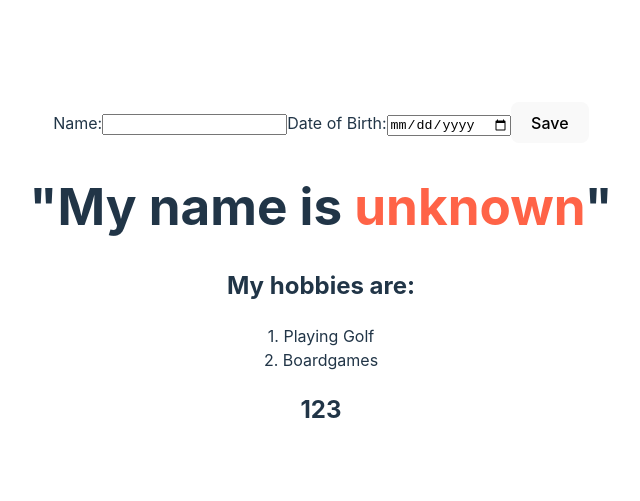
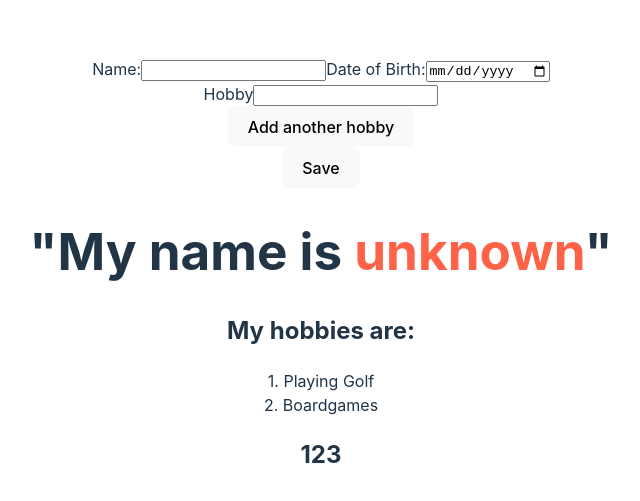
Before and after one commit to Pasika-swn/react-jumpstart, a React (Vite) app: page / in a window 1280 px wide. Shown: the part 125-626 px from the top of the page, without its empty margins (319-959 px from the left). Built offline with nearby package versions, Linux system fonts and the light colour scheme.

Commit message:
.map with hobby dynamic

```diff
--- a/src/App.jsx
+++ b/src/App.jsx
@@ -43,6 +43,7 @@ function App() {
   const [data, setData] = useState({ name: undefined, dob: undefined }); //เก็บเป็น obj โดย udf name ไปก่อน
   const [name, setName] = useState("");
   const [dob, setDob] = useState("");
+  const [hobbies, setHobbies] = useState([""]);
 
   return (
     <div className="App">
@@ -63,6 +64,18 @@ function App() {
           setDob(event.target.value);
         }}
       />
+      <div>
+        {hobbies.map((item, index) => (
+          //{/* พยายามอย่าใช้ keyเป็นindex -> bug */}
+          <div key={index}>
+            <label htmlFor="hobby">Hobby</label>
+            <input id="hobby" />
+          </div>
+        ))}
+        <button onClick={() => {
+          setHobbies([...hobbies, ""])
+        }}>Add another hobby</button>
+      </div>
       <button
         onClick={() => {
           setData({ name, dob }); //remember value
```
